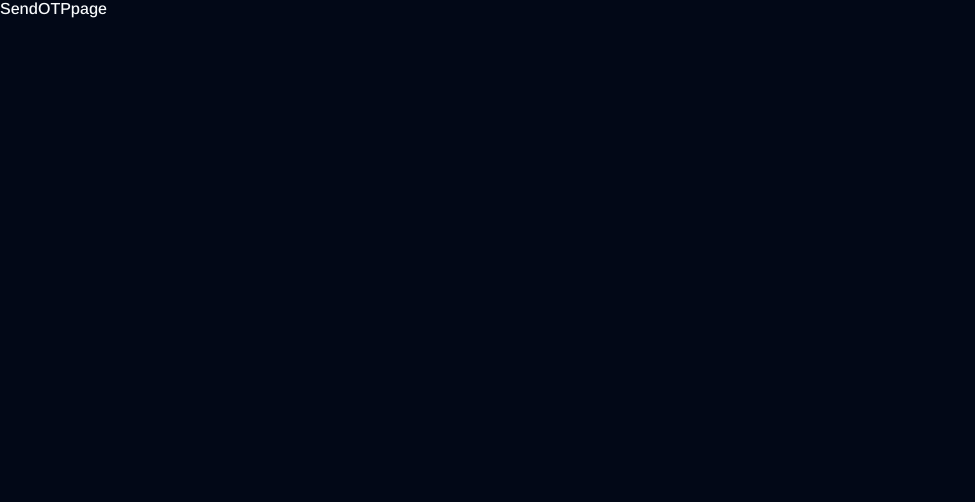
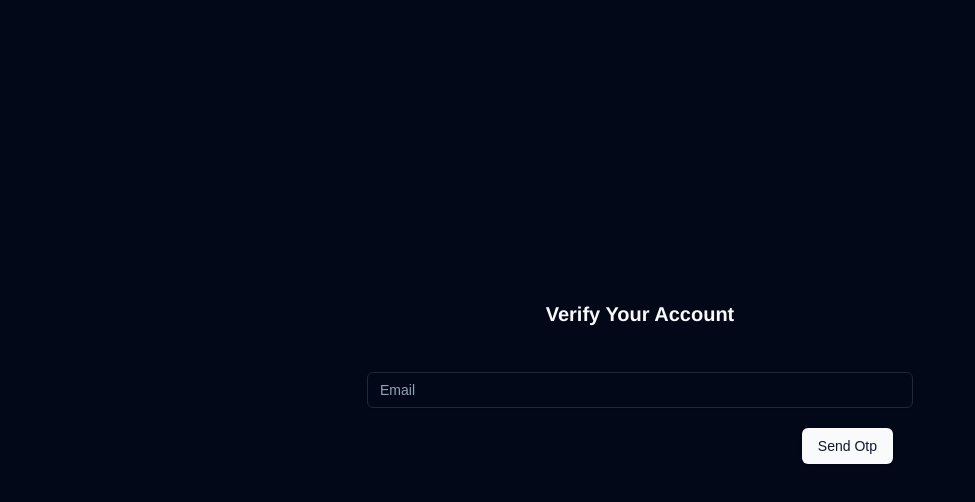
Before and after one commit to mr-zlaam/z-blogs-client, a Next.js app in the folder client/: page /verification/send-otp in a window 1280 px wide. Shown: the top 502 px of the page, without its empty margins (0-975 px from the left). Built offline with nearby package versions, Linux system fonts and the light colour scheme.

Commit message:
update Header.tsx, SendOTP.tsx and page.tsx

```diff
--- a/client/src/app/_components/header/Header.tsx
+++ b/client/src/app/_components/header/Header.tsx
@@ -151,7 +151,7 @@ function Header({ user, token }: { user: PayLoadType; token: string }) {
                           </span>
                         ) : (
                           <Link
-                            href={"/verify-account"}
+                            href={"/verification/send-otp"}
                             className="flex items-center text-red-500 text-sm"
                           >
                             Verify Account
--- a/client/src/app/verification/send-otp/comp/SendOTP.tsx
+++ b/client/src/app/verification/send-otp/comp/SendOTP.tsx
@@ -1,11 +1,21 @@
 "use client";
+import { Button } from "@/components/ui/button";
+import { Input } from "@/components/ui/input";
 import {} from "react";
 
 function SendOTP() {
   return (
-    <>
-      <section>SendOTP</section>
-    </>
+    <form className="sm:w-[70%] mx-auto">
+      <Input
+        required
+        type="email"
+        placeholder="Email"
+        className="border-solid  mx-auto "
+      />
+      <div className="flex justify-end p-5">
+        <Button className=" ">Send Otp</Button>
+      </div>
+    </form>
   );
 }
 
--- a/client/src/app/verification/send-otp/page.tsx
+++ b/client/src/app/verification/send-otp/page.tsx
@@ -1,9 +1,16 @@
 import {} from "react";
+import SendOTP from "./comp/SendOTP";
+import PageWrapper from "@/app/_components/pageWrapper/PageWrapper";
 
 function SendOTPpage() {
   return (
     <>
-      <section>SendOTPpage</section>
+      <h1 className="text-xl text-center relative top-[300px]">
+        Verify Your Account
+      </h1>
+      <PageWrapper className="h-screen flex  justify-center flex-col ">
+        <SendOTP />
+      </PageWrapper>
     </>
   );
 }
```
